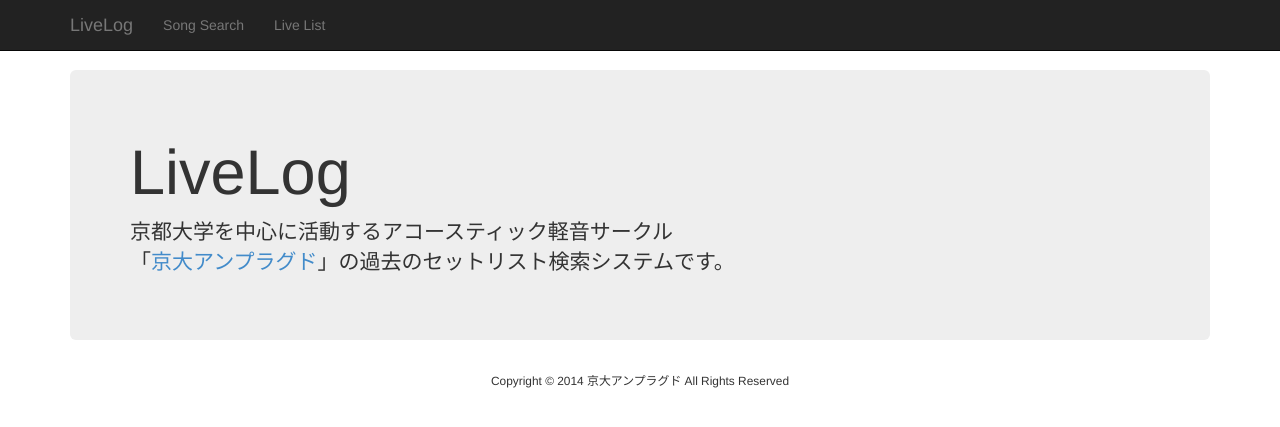
After one commit to ku-unplugged/LiveLog, a CakePHP app: the page made by app/View/Pages/index.ctp in a window 1280 px wide. The commit adds this page. Shown: the top 427 px of the page. Run offline with PHP 8.4 and a stand-in for CakePHP, Linux system fonts and the light colour scheme; the template is opened without the code that fills it, so the values that code supplies are empty; some libraries are stand-ins or nearby versions.

Commit message:
Indexの作成

```diff
--- a/app/Config/routes.php
+++ b/app/Config/routes.php
@@ -24,7 +24,7 @@
  * its action called 'display', and we pass a param to select the view file
  * to use (in this case, /app/View/Pages/home.ctp)...
  */
-	Router::connect('/', array('controller' => 'pages', 'action' => 'display', 'home'));
+	Router::connect('/', array('controller' => 'pages', 'action' => 'display', 'index'));
 /**
  * ...and connect the rest of 'Pages' controller's URLs.
  */
--- a/app/Model/Song.php
+++ b/app/Model/Song.php
@@ -10,7 +10,7 @@ class Song extends AppModel {
 	public $hasAndBelongsToMany = array('Member');
 
 	public $filterArgs = array(
-		'song_name' => array('type' => 'like', 'field' => 'name'),
+		'sname' => array('type' => 'like', 'field' => 'name'),
 		'artist' => array('type' => 'like', 'field' => 'artist')
 	);
 
--- a/app/View/Layouts/default.ctp
+++ b/app/View/Layouts/default.ctp
@@ -26,7 +26,7 @@ $cakeVersion = __d('cake_dev', 'CakePHP %s', Configure::version())
 		echo $this->Html->meta(array('name' => 'viewport', 'content' => 'width=device-width, initial-scale=1'));
 	?>
 	<title>
-		<?php echo $this->fetch('title'); ?> - 京大アンプラグド LiveLog
+		<?php echo $this->fetch('title'); ?> - LiveLog
 	</title>
 	<?php
 		echo $this->Html->meta('icon');
--- /dev/null
+++ b/app/View/Pages/index.ctp
@@ -0,0 +1,7 @@
+<div class="jumbotron">
+	<h1>LiveLog</h1>
+	<p>
+		京都大学を中心に活動するアコースティック軽音サークル<br>
+		「<?php echo $this->Html->link('京大アンプラグド', 'http://ku-unplugged.net/', array('target' => '_blank')); ?>」の過去のセットリスト検索システムです。
+	</p>
+</div>
--- a/app/View/Songs/index.ctp
+++ b/app/View/Songs/index.ctp
@@ -11,7 +11,7 @@
 	),
 	'class' => 'form-inline well'
 )); ?>
-	<?php echo $this->Form->input('song_name', array('placeholder' => 'Song')); ?>
+	<?php echo $this->Form->input('sname', array('placeholder' => 'Song')); ?>
 	<?php echo $this->Form->input('artist', array('placeholder' => 'Artist')); ?>
 	<?php echo $this->Form->submit('Search', array(
 		'div' => 'form-group',
```
